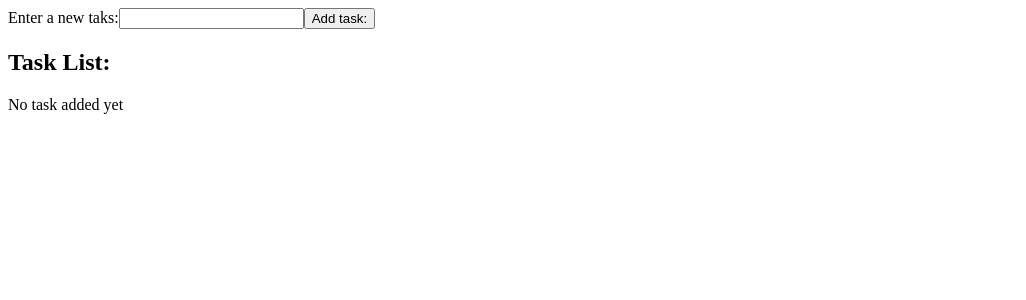
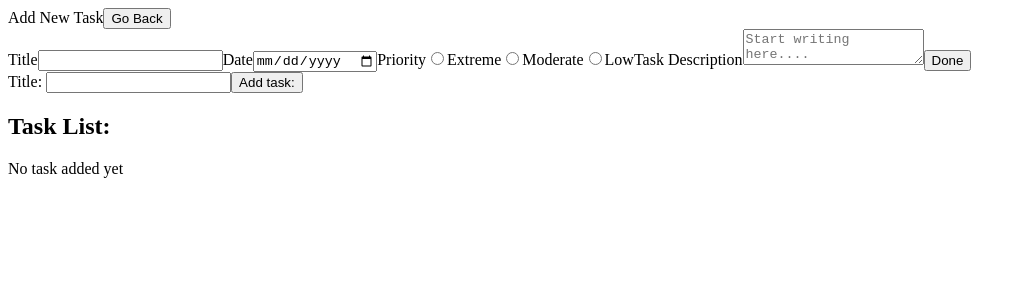
Before and after one commit to karinatuyuc/my-todo-list-React, a React (Vite) app: page / in a window 1280 px wide. Shown: the top 300 px of the page, without its empty margins (0-1026 px from the left). Built offline with nearby package versions, Linux system fonts and the light colour scheme.

Commit message:
Structuring the Add Task Modal

```diff
--- a/src/TodoApp.jsx
+++ b/src/TodoApp.jsx
@@ -3,6 +3,7 @@
 //All logic related to the todo app will be written here
 import { useState } from "react";
 import { generateUniqueID } from "./UniqueId.js"; // Importing the unique ID generator function
+import { AddTaskModal } from "./addTaskModal.jsx";
 
 function TodoApp() {
 
@@ -26,11 +27,17 @@ function TodoApp() {
             setInputValue(""); // Clear the input field
     }
 
+    const handleEditTask = () => {
+        console.log("Edit task clicked");
+    }
+
 
     return (
         <>
+        <AddTaskModal />
+
            <div>
-            <label>Enter a new taks:</label>
+            <label>Title: </label>
             <input
               type="text"
               value={inputValue}
@@ -45,8 +52,10 @@ function TodoApp() {
              <p>No task added yet</p> :
 
              tasks.map((task) => (
+
                 <li key={task.id}>
                     <strong>{task.text}</strong>
+                    <button onClick={handleEditTask}>Edit</button>
                 </li>
             ))
              }
--- /dev/null
+++ b/src/addTaskModal.jsx
@@ -0,0 +1,57 @@
+
+
+export function AddTaskModal(){
+    return (
+        <>
+         <nav>
+            <span>Add New Task</span>
+            <button>Go Back</button>
+         </nav>
+
+        <form>
+          <div>
+            <label htmlFor="tile">Title</label>
+            <input type="text" />
+
+            <label>Date</label>
+            <input type="date"/>
+
+                <span>Priority</span>
+                <input
+                type="radio"
+                id="option1"
+                name="priority"
+                //checked
+                //value
+                //onChange
+                />
+                <label htmlFor="option1">Extreme</label>
+
+                <input
+                type="radio"
+                id="option2"
+                name="priority"
+                //checked
+                //value
+                //onChange
+                />
+                <label htmlFor="option2">Moderate</label>
+
+                <input
+                type="radio"
+                id="option3"
+                name="priority"
+                //checked
+                //value
+                //onChange
+                />
+                <label htmlFor="option3">Low</label>
+
+            <label>Task Description</label>
+            <textarea placeholder="Start writing here...."></textarea>
+            <button type="submit">Done</button>
+          </div>
+        </form>
+        </>
+    )
+}
```
Also changed, not shown: src/editModal.jsx (added, +15 -0 lines).
